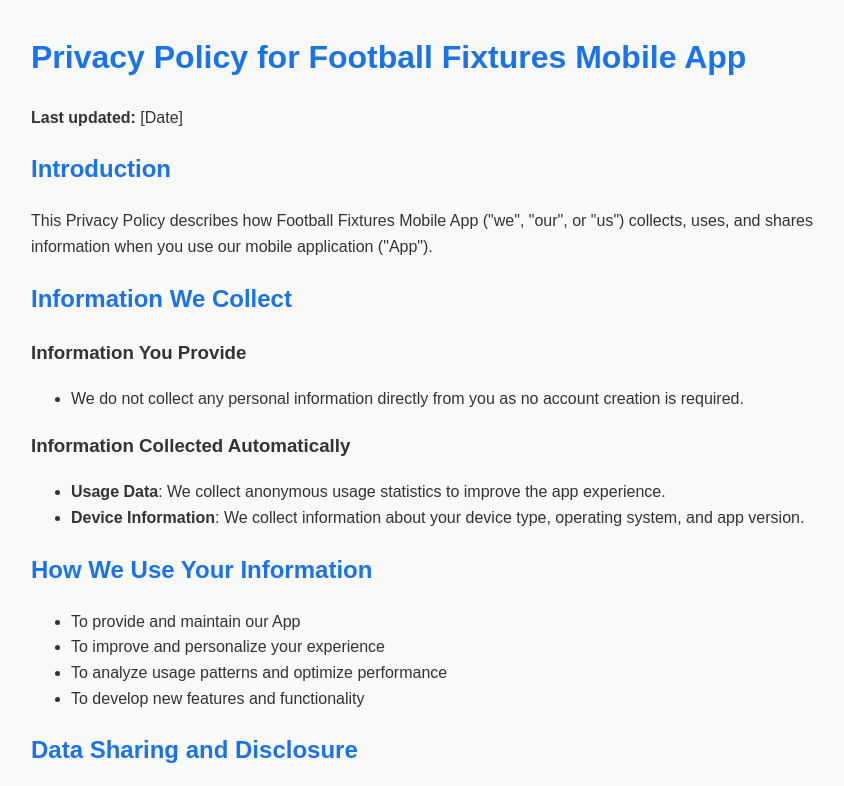
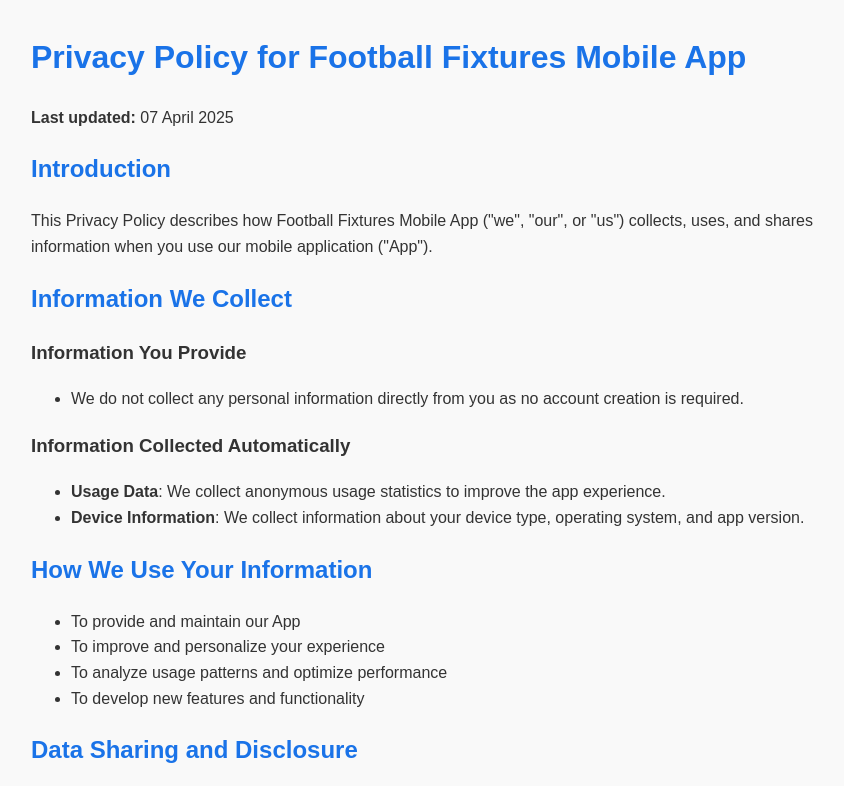
Before and after one commit to aizukanne/matchmetrics-Policy, a plain HTML site: page index.html in a window 1280 px wide. Shown: the top 786 px of the page, without its empty margins (209-1053 px from the left). Drawn offline with Linux system fonts and the light colour scheme.

Commit message:
Update index.html

```diff
--- a/index.html
+++ b/index.html
@@ -22,7 +22,7 @@
 <body>
 
   <h1>Privacy Policy for Football Fixtures Mobile App</h1>
-  <p><strong>Last updated:</strong> [Date]</p>
+  <p><strong>Last updated:</strong> 07 April 2025 </p>
 
   <h2>Introduction</h2>
   <p>This Privacy Policy describes how Football Fixtures Mobile App ("we", "our", or "us") collects, uses, and shares information when you use our mobile application ("App").</p>
```
